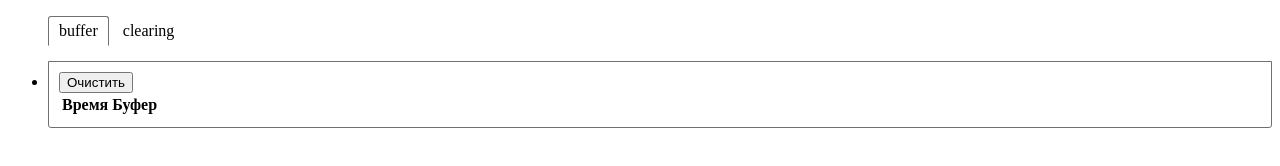
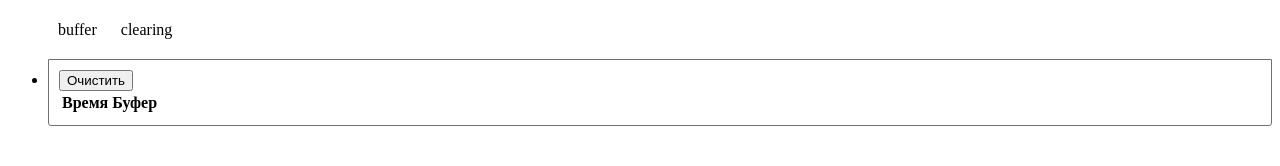
Before and after one commit to BiG-MonK/NodeJS_Cleaning, a website: page Index.html in a window 1280 px wide. Drawn offline with Linux system fonts and the light colour scheme.

Commit message:
Попытка сделать вкладки попроще

```diff
--- a/Index.html
+++ b/Index.html
@@ -14,7 +14,7 @@
 <body>
     <div class="tabs">
         <ul class="tab__controls">
-            <li class="tab__controls-item whiteborder">buffer</li>
+            <li class="tab__controls-item active">buffer</li>
             <li class="tab__controls-item">clearing</li>
         </ul>
         <ul class="tab__content">
```
